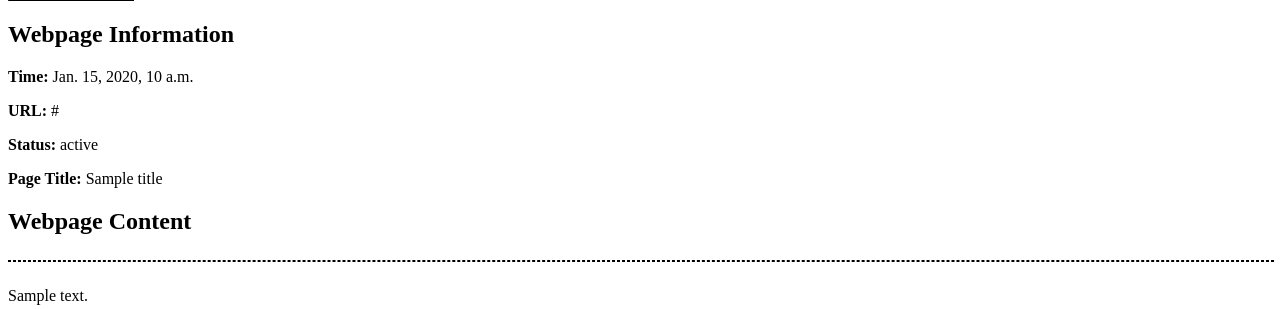
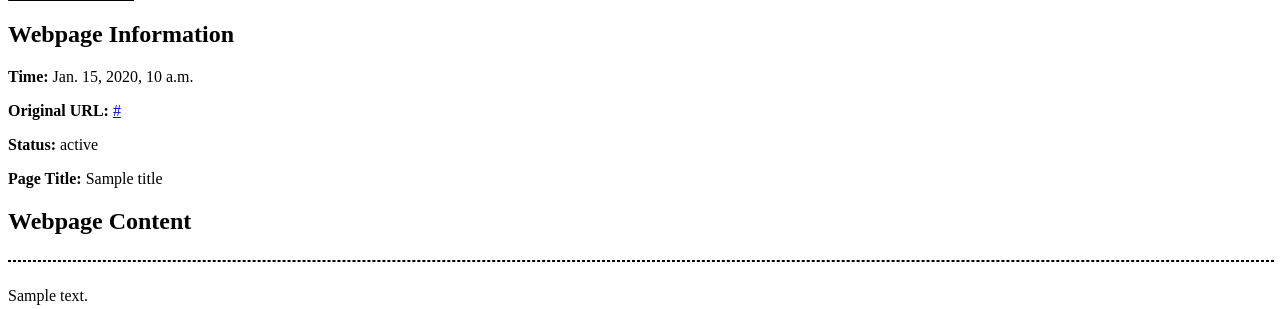
Before and after one commit to deweiliu/dewei-webpage-repeater, a Django app: template src/repeater/templates/repeater/repeat.html in a window 1280 px wide. Shown: the part 227-536 px from the top of the page. Run offline with Django 3.2, Linux system fonts and the light colour scheme; the template is opened without the code that fills it: most values are stand-ins (such as "Sample title", 1, 10 or a date in 2020).

Commit message:
add hyper link

```diff
--- a/src/repeater/templates/repeater/components/info.html
+++ b/src/repeater/templates/repeater/components/info.html
@@ -4,7 +4,7 @@ Webpage Information
 {% endblock %}
 {% block content %}
 <p><strong>Time: </strong>{{gmt_time}}</p>
-<p><strong>URL: </strong>{{url}}</p>
+<p><strong>Original URL: </strong><a href="{{url}}">{{url}}</a></p>
 <p><strong>Status: </strong>{{status}}</p>
 <p><strong>Page Title: </strong>{{title}}</p>
 {% endblock %}
```
